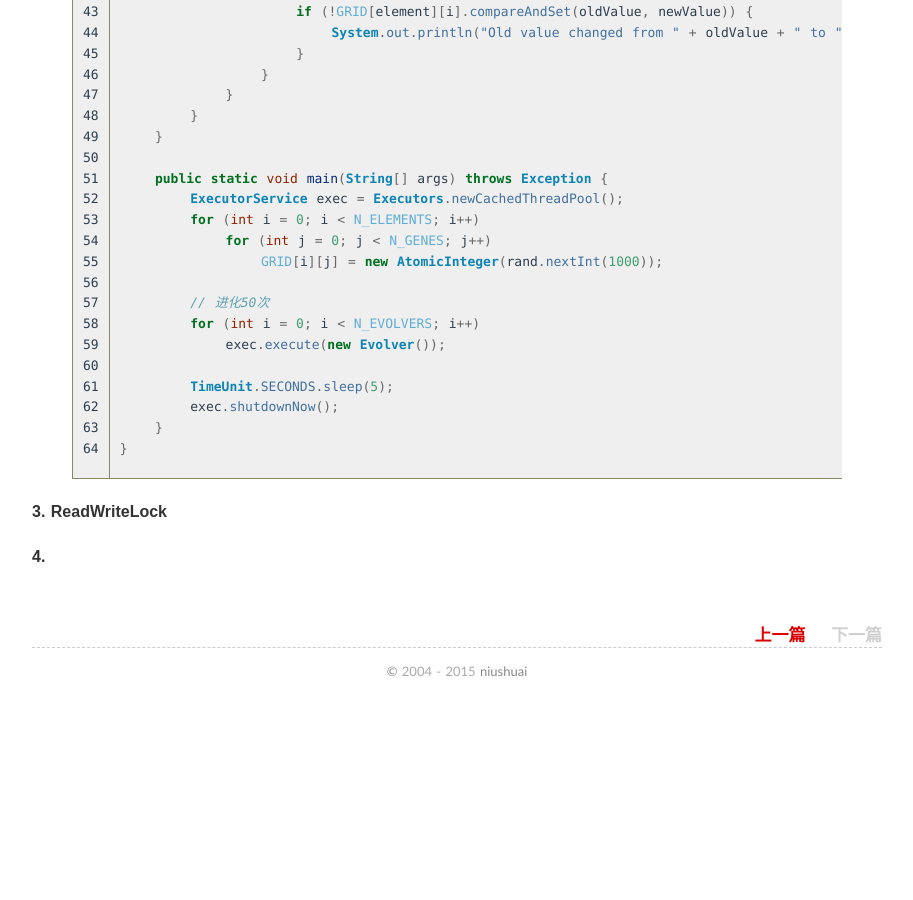
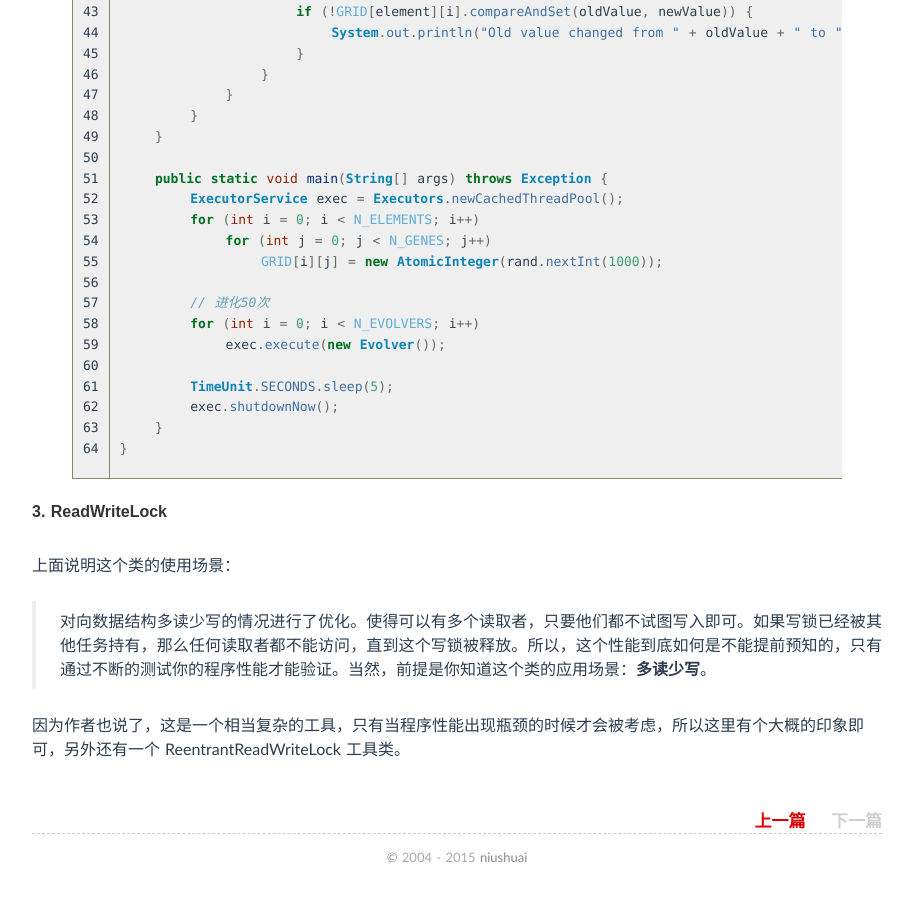
Before and after one commit to niushuai/blog, a Jekyll site: the page built from _posts/2015-04-24-thinking_in_java_chapter21-part08.md, in a window 1280 px wide and 900 px high, scrolled down 2365 px. Shown: the whole window, without its empty margins (183-1096 px from the left). Built offline with Jekyll 4.4.1, drawn with Linux system fonts in a browser that asks for light colours; Markdown is read by kramdown in place of the engine named in the settings; comment, search, counter and statistics services are not loaded; before the commit the page ends 3079 px from its top, so only the background shows below that.

Commit message:
这个小节涉及性能优化，所以只是简单有个印象，以后有机会再细看

```diff
--- a/_posts/2015-04-24-thinking_in_java_chapter21-part08.md
+++ b/_posts/2015-04-24-thinking_in_java_chapter21-part08.md
@@ -107,4 +107,8 @@ public class FastSimulation {
 
 ####3. ReadWriteLock
 
-####4.
+上面说明这个类的使用场景：
+
+> 对向数据结构多读少写的情况进行了优化。使得可以有多个读取者，只要他们都不试图写入即可。如果写锁已经被其他任务持有，那么任何读取者都不能访问，直到这个写锁被释放。所以，这个性能到底如何是不能提前预知的，只有通过不断的测试你的程序性能才能验证。当然，前提是你知道这个类的应用场景：**多读少写**。
+
+因为作者也说了，这是一个相当复杂的工具，只有当程序性能出现瓶颈的时候才会被考虑，所以这里有个大概的印象即可，另外还有一个 ReentrantReadWriteLock 工具类。
```
